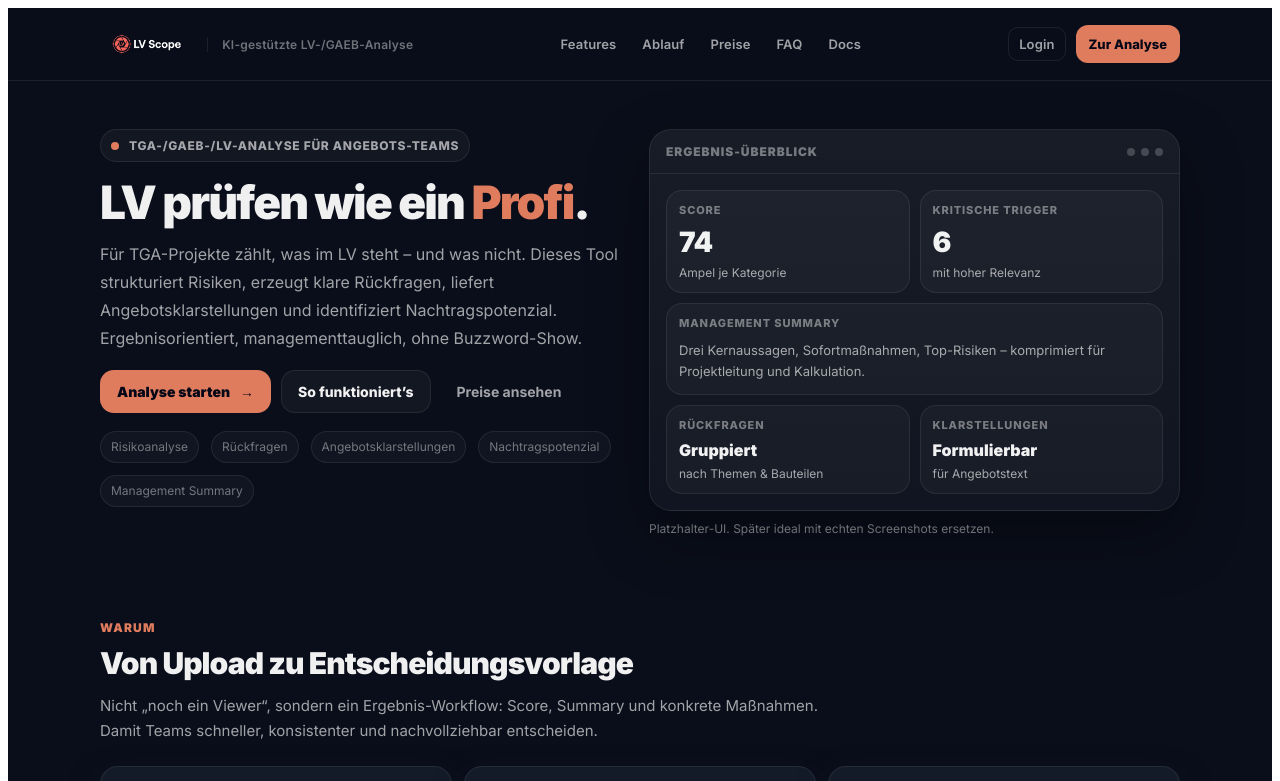
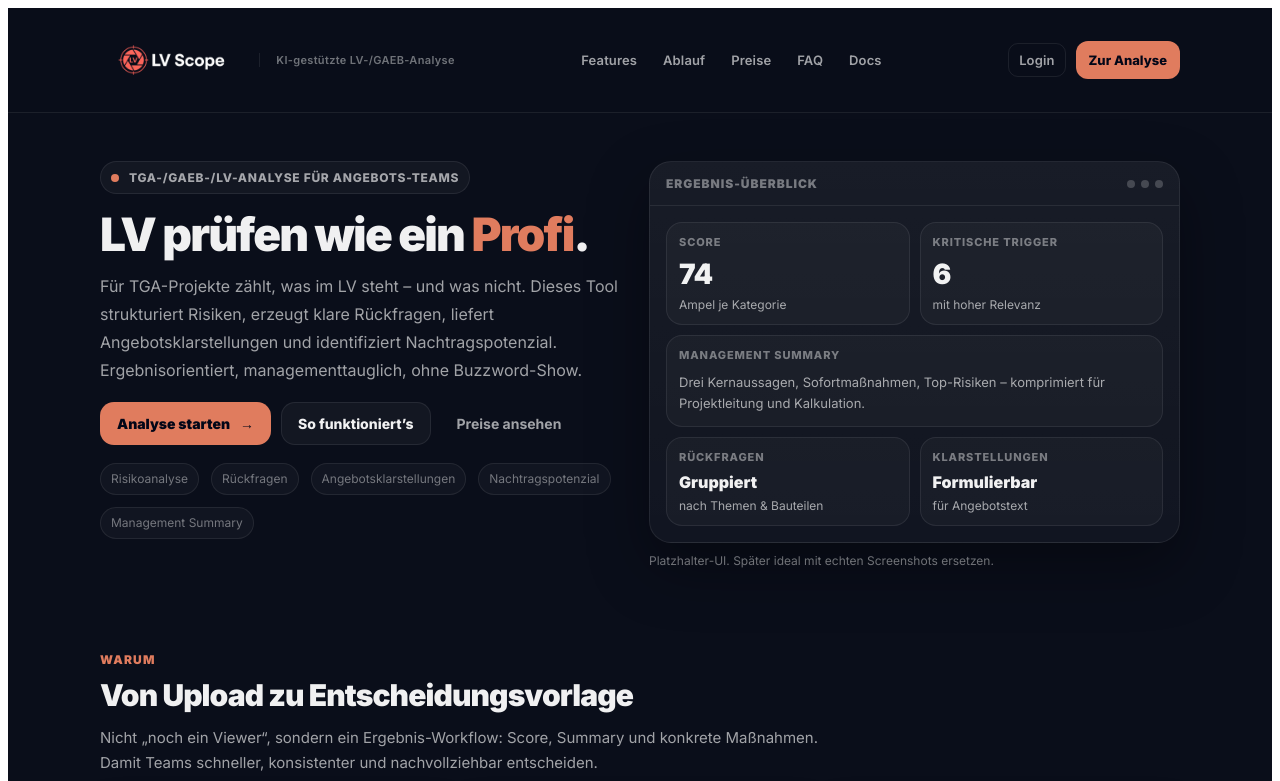
Before and after one commit to AndySaty77/tga-lv-tool, a Next.js app: page / in a window 1280 px wide. Shown: the top 781 px of the page. Built offline with nearby package versions, Linux system fonts and the light colour scheme; no server answers.

Commit message:
Beschreibung

```diff
--- a/components/marketing/MarketingNav.tsx
+++ b/components/marketing/MarketingNav.tsx
@@ -6,7 +6,7 @@ import { Container } from "@/components/shared/Container";
 import { marketingTheme as T } from "./MarketingTheme";
 import { useSessionClient } from "@/lib/auth/use-session-client";
 
-/** Logo: public/brand/lv-scope-logo.png → /brand/lv-scope-logo.png. Enthält die PNG viel transparenten Rand, wirkt das Logo trotz Höhe 52px klein; dann Datei zuschneiden oder Rendergröße hier weiter erhöhen. */
+/** Echtes LV-Scope-Logo: public/brand/lv-scope-logo.png. Bei viel transparentem Rand in der PNG wirkt es trotz CSS-Höhe kleiner – dann PNG zuschneiden oder separates Header-Logo-Asset nutzen. */
 const LOGO_SRC = "/brand/lv-scope-logo.png";
 
 const linkStyle: React.CSSProperties = {
@@ -82,18 +82,18 @@ export function MarketingNav({ active }: { active?: string }) {
           display: isMobile ? "none" : "block",
         }}
       >
-        <Container style={{ display: "flex", alignItems: "center", justifyContent: "space-between", minHeight: 72, paddingTop: 10, paddingBottom: 10, minWidth: 0 }}>
-          <div style={{ display: "flex", alignItems: "center", gap: 14, minWidth: 0, flexShrink: 0 }}>
-            <Link href="/" style={{ display: "flex", alignItems: "center", lineHeight: 0 }} title="LV Scope – Startseite">
+        <Container style={{ display: "flex", alignItems: "center", justifyContent: "space-between", minHeight: 80, paddingTop: 12, paddingBottom: 12, minWidth: 0 }}>
+          <div style={{ display: "flex", alignItems: "center", gap: 16, minWidth: 0, flexShrink: 0 }}>
+            <Link href="/" style={{ display: "block", lineHeight: 0, flexShrink: 0 }} title="LV Scope – Startseite">
               <img
                 src={LOGO_SRC}
                 alt="LV Scope"
-                width={320}
-                height={88}
-                style={{ display: "block", height: 52, width: "auto", maxWidth: "none", objectFit: "contain", flexShrink: 0, verticalAlign: "middle" }}
+                width={400}
+                height={110}
+                style={{ display: "block", height: 80, width: "auto", minHeight: 80, objectFit: "contain", objectPosition: "left center" }}
               />
             </Link>
-            <span style={{ color: T.faint, fontSize: 12, fontWeight: 600, letterSpacing: "0.02em", whiteSpace: "nowrap", flexShrink: 0, borderLeft: `1px solid ${T.border}`, paddingLeft: 14 }}>KI-gestützte LV-/GAEB-Analyse</span>
+            <span style={{ color: T.faint, fontSize: 11, fontWeight: 600, letterSpacing: "0.03em", whiteSpace: "nowrap", flexShrink: 1, borderLeft: `1px solid ${T.border}`, paddingLeft: 16, overflow: "hidden", textOverflow: "ellipsis", maxWidth: 220 }}>KI-gestützte LV-/GAEB-Analyse</span>
           </div>
 
           <nav aria-label="Produktseiten" style={{ display: "flex", alignItems: "center", gap: 4 }}>
@@ -162,18 +162,20 @@ export function MarketingNav({ active }: { active?: string }) {
             display: "flex",
             alignItems: "center",
             justifyContent: "space-between",
-            height: 56,
+            minHeight: 64,
+            paddingTop: 10,
+            paddingBottom: 10,
             minWidth: 0,
           }}
         >
-          <div style={{ display: "flex", alignItems: "center", minWidth: 0, flexShrink: 1 }}>
-            <Link href="/" style={{ display: "flex", alignItems: "center", lineHeight: 0 }} onClick={closeMenu} title="LV Scope">
+          <div style={{ display: "flex", alignItems: "center", minWidth: 0, flexShrink: 0 }}>
+            <Link href="/" style={{ display: "block", lineHeight: 0 }} onClick={closeMenu} title="LV Scope – Startseite">
               <img
                 src={LOGO_SRC}
                 alt="LV Scope"
-                width={280}
-                height={76}
-                style={{ display: "block", height: 44, width: "auto", maxWidth: "none", objectFit: "contain", flexShrink: 0, verticalAlign: "middle" }}
+                width={340}
+                height={94}
+                style={{ display: "block", height: 52, width: "auto", minHeight: 52, objectFit: "contain", objectPosition: "left center" }}
               />
             </Link>
           </div>
```
